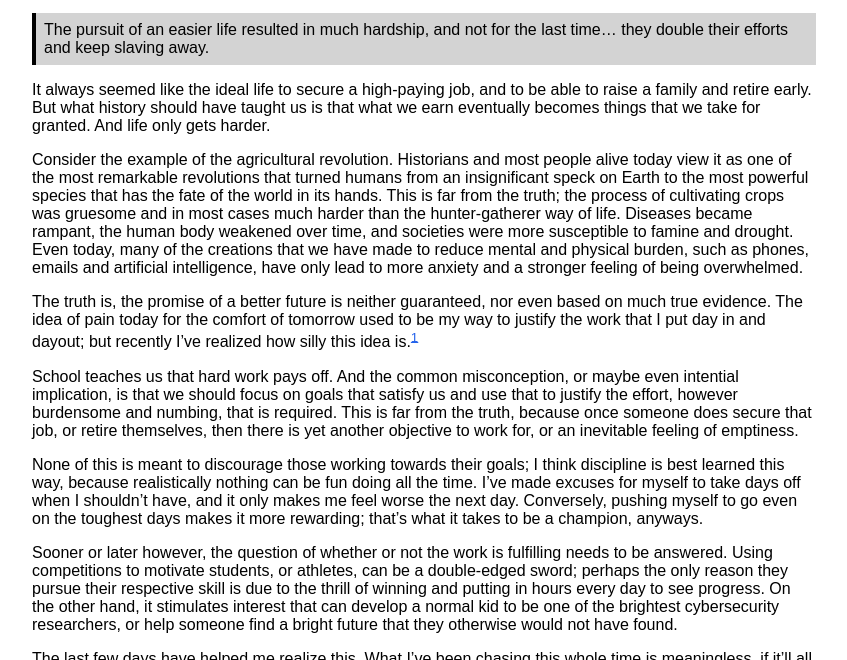
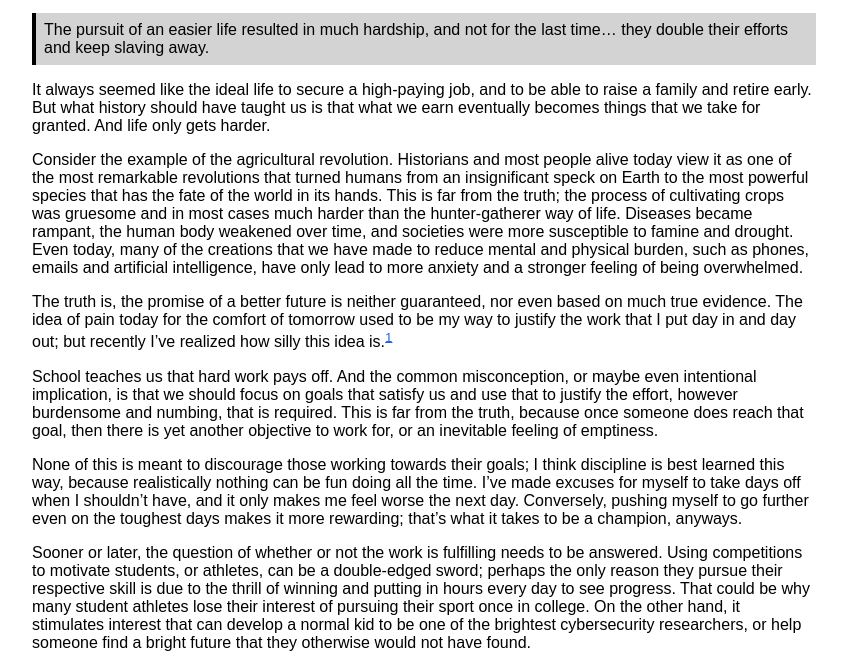
Before and after one commit to abeot/abeot.github.io, a plain HTML site: page build/writing/goals.html in a window 1280 px wide. Shown: the part 140-800 px from the top of the page, without its empty margins (216-1063 px from the left). Drawn offline with Linux system fonts and the light colour scheme.

Commit message:
Fix typos in goals.md

```diff
--- a/build/writing/goals.html
+++ b/build/writing/goals.html
@@ -41,34 +41,36 @@ more anxiety and a stronger feeling of being overwhelmed.</p>
 <p>The truth is, the promise of a better future is neither guaranteed,
 nor even based on much true evidence. The idea of pain today for the
 comfort of tomorrow used to be my way to justify the work that I put day
-in and dayout; but recently I’ve realized how silly this idea is.<a
+in and day out; but recently I’ve realized how silly this idea is.<a
 href="#fn1" class="footnote-ref" id="fnref1"
 role="doc-noteref"><sup>1</sup></a></p>
 <p>School teaches us that hard work pays off. And the common
-misconception, or maybe even intential implication, is that we should
+misconception, or maybe even intentional implication, is that we should
 focus on goals that satisfy us and use that to justify the effort,
 however burdensome and numbing, that is required. This is far from the
-truth, because once someone does secure that job, or retire themselves,
-then there is yet another objective to work for, or an inevitable
-feeling of emptiness.</p>
+truth, because once someone does reach that goal, then there is yet
+another objective to work for, or an inevitable feeling of
+emptiness.</p>
 <p>None of this is meant to discourage those working towards their
 goals; I think discipline is best learned this way, because
 realistically nothing can be fun doing all the time. I’ve made excuses
 for myself to take days off when I shouldn’t have, and it only makes me
-feel worse the next day. Conversely, pushing myself to go even on the
-toughest days makes it more rewarding; that’s what it takes to be a
-champion, anyways.</p>
-<p>Sooner or later however, the question of whether or not the work is
+feel worse the next day. Conversely, pushing myself to go further even
+on the toughest days makes it more rewarding; that’s what it takes to be
+a champion, anyways.</p>
+<p>Sooner or later, the question of whether or not the work is
 fulfilling needs to be answered. Using competitions to motivate
 students, or athletes, can be a double-edged sword; perhaps the only
 reason they pursue their respective skill is due to the thrill of
-winning and putting in hours every day to see progress. On the other
-hand, it stimulates interest that can develop a normal kid to be one of
-the brightest cybersecurity researchers, or help someone find a bright
-future that they otherwise would not have found.</p>
+winning and putting in hours every day to see progress. That could be
+why many student athletes lose their interest of pursuing their sport
+once in college. On the other hand, it stimulates interest that can
+develop a normal kid to be one of the brightest cybersecurity
+researchers, or help someone find a bright future that they otherwise
+would not have found.</p>
 <p>The last few days have helped me realize this. What I’ve been chasing
 this whole time is meaningless, if it’ll all come to an end with a
-feeling of relief and a job being finished.</p>
+feeling of relief and a task being checked off.</p>
 <p>Most of the time I try to reflect on my journey, I’ve always had it
 through the lens of hard work and success. I can confidently say that I
 was influenced by Kobe Bryant to work as hard as I could, trying to
```
Also changed, not shown: 1 other file.
